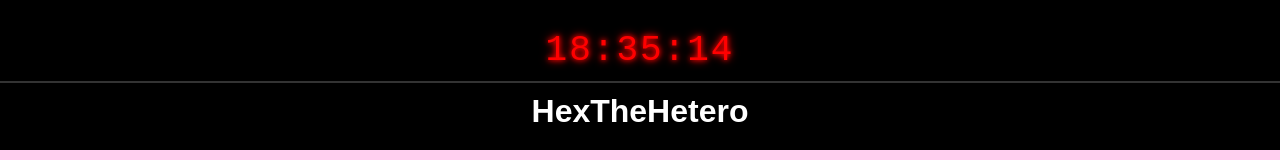
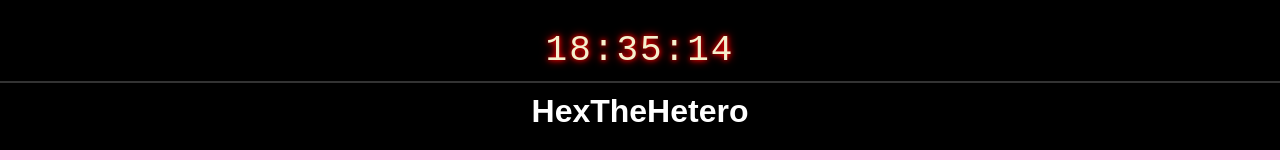
Before and after one commit to HotstuffRadio/hexthehetero, a plain HTML site: page index.html in a window 1280 px wide. Shown: the top 160 px of the page. Drawn offline with Linux system fonts and the light colour scheme.

Commit message:
Update index.html

```diff
--- a/index.html
+++ b/index.html
@@ -26,7 +26,7 @@
         #clock {
             font-family: 'Courier New', Courier, monospace;
             font-size: 36px;
-            color: #ff0000; /* Red LED Color */
+            color: #F5F0CD; /* Yello Pale Color */
             text-align: center;
             background: #000; /* Black Background */
             padding: 10px 0;
```
